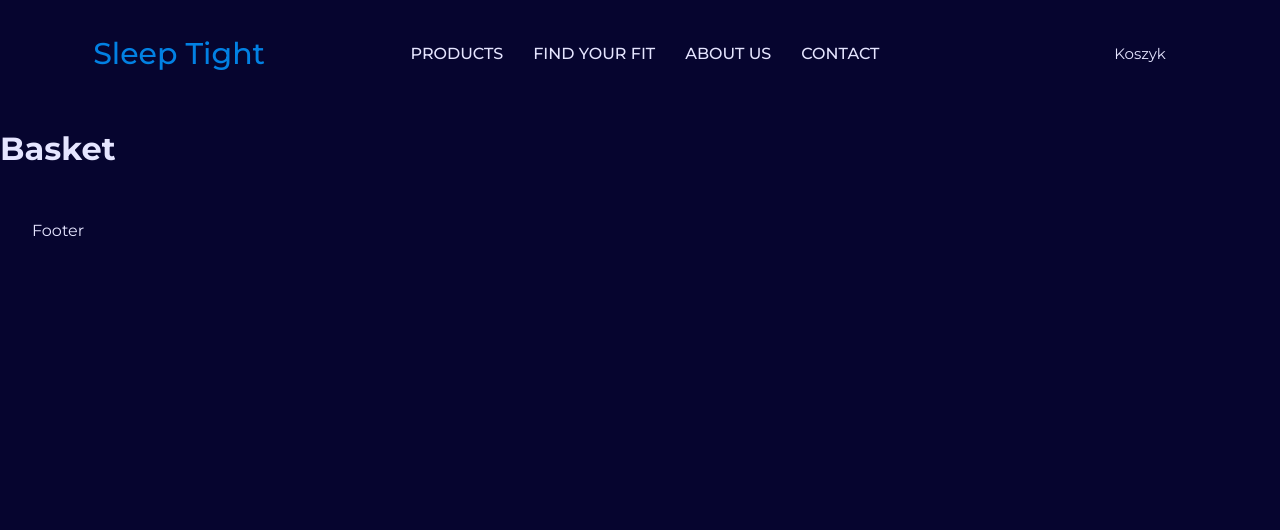
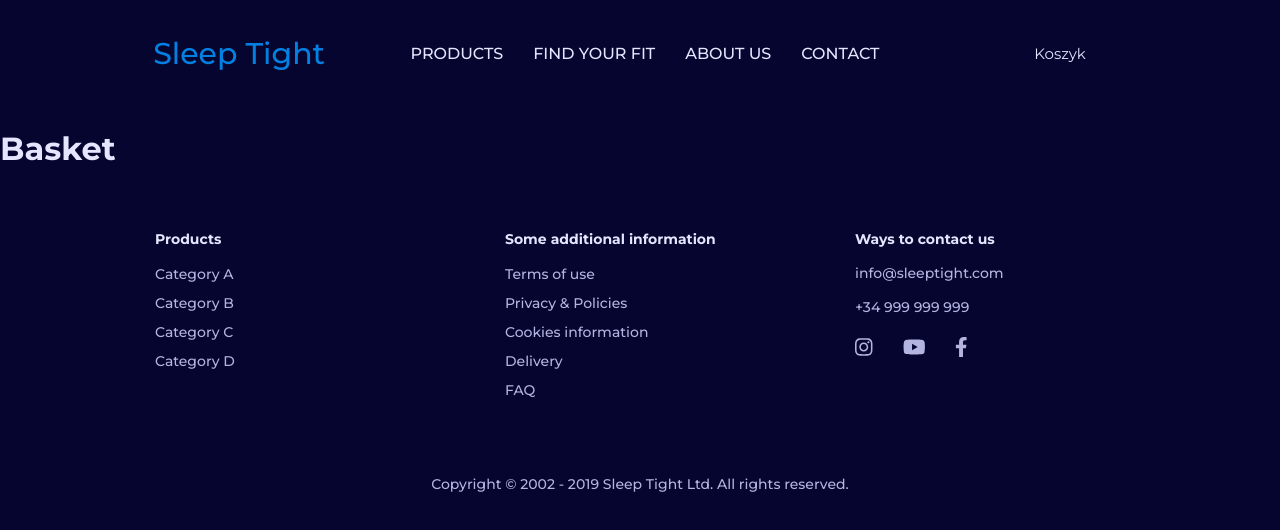
Before and after one commit to iasynetska/SleepTight, a React (Create React App) app: page /basket in a window 1280 px wide. Shown: the top 530 px of the page. Built offline with nearby package versions, Linux system fonts and the light colour scheme.

Commit message:
Added footer with links

```diff
--- a/public/styles.css
+++ b/public/styles.css
@@ -18,6 +18,9 @@ ul {
 /* ===== Navbar ===== */
 
 .navbar {
+    max-width: 1050px;
+    margin-right: auto;
+    margin-left: auto;
     padding: 1em;
     display: grid;
     grid-template-columns: 1fr 3fr 1fr;
@@ -249,7 +252,6 @@ ul {
 .products-block__heart {
     margin-right: 5px;
     font-size: 13px;
-    color: #09B7BE;
 }
 
 .products-block__price {
@@ -257,3 +259,77 @@ ul {
     font-size: 18px;
     font-weight: 500;
 }
+
+/* ===== Footer ===== */
+
+.footer {
+    margin-top: 30px;
+    margin-right: auto;
+    margin-left: auto;
+    max-width: 1050px;
+    color: #B4B4E1;
+}
+
+.footer a {
+    font-size: 14px;
+    font-weight: 500;
+    color: #B4B4E1;
+}
+
+.footer-block {
+    display: flex;
+    flex-wrap: wrap;
+    justify-content: center;
+}
+
+.footer-item {
+    width: 310px;
+    padding-left: 40px;
+    box-sizing: content-box;
+    text-align: left;
+}
+
+.footer-item__title {
+    font-size: 14px;
+    font-weight: 600;
+    color: #E5E5FF;
+}
+
+.footer-item ul {
+    padding-left: 0;
+}
+
+.footer-item li{
+    margin-top: 10px;
+}
+
+.footer-item__link:hover {
+ color: #09B7BE;
+}
+
+.footer-contact {
+    margin-top: 16px;
+    font-size: 14px;
+    font-weight: 500;
+}
+
+.footer-item__networks {
+    margin-top: 20px;
+    font-size: 20px;
+}
+
+.footer-item__networks span {
+    margin-right: 30px;
+}
+
+.footer-item__networks span:hover {
+    color: #09B7BE;
+    cursor: pointer;
+}
+
+.footer-copyright {
+    margin-top: 60px;
+    font-size: 14px;
+    font-weight: 500;
+    text-align: center;
+}
--- a/src/components/App.js
+++ b/src/components/App.js
@@ -12,13 +12,28 @@ class App extends React.Component {
             { value:'Contact', path:'/contact' }
         ];
 
+        let footerProductsLinks = [
+            { value:'Category A', path:'#' },
+            { value:'Category B', path:'#' },
+            { value:'Category C', path:'#' },
+            { value:'Category D', path:'#' }
+        ];
+
+        let footerInformationLinks = [
+            { value:'Terms of use', path:'#' },
+            { value:'Privacy & Policies', path:'#' },
+            { value:'Cookies information', path:'#' },
+            { value:'Delivery', path:'#' },
+            { value:'FAQ', path:'#' }
+        ];
+
         return (
             <React.Fragment>
                 <NavBar links={ links } />
-                <Footer />
+                <Footer productsLinks={ footerProductsLinks } informationLinks={ footerInformationLinks } />
             </React.Fragment>
         )
     }
-};
+}
 
 export default App;
--- a/src/components/Footer.js
+++ b/src/components/Footer.js
@@ -1,11 +1,70 @@
-import React from 'react'
+import React from 'react';
+import {
+    BrowserRouter as Router,
+    Link
+} from "react-router-dom";
+
+import {FontAwesomeIcon} from '@fortawesome/react-fontawesome';
+import {
+    faInstagram,
+    faYoutube,
+    faFacebookF
+    } from '@fortawesome/free-brands-svg-icons';
 
 class Footer extends React.Component {
     render() {
+        let productsLinksGroup = this.props.productsLinks.map((link, index) => {
+            let linkBuilder = <Link to={ link.path } className="footer-item__link">{ link.value }</Link>
+
+            return (
+                <li key={index}>
+                    { linkBuilder }
+                </li>
+            );
+        });
+
+        let informationLinksGroup = this.props.informationLinks.map((link, index) => {
+            let linkBuilder = <Link to={ link.path } className="footer-item__link">{ link.value }</Link>
+
+            return (
+                <li key={index}>
+                    { linkBuilder }
+                </li>
+            );
+        });
+
         return (
-        <div className="footer">
-            Footer
-        </div>
+            <Router>
+                <div className="footer">
+                    <div className="footer-block">
+                        <div className="footer-item">
+                            <div className="footer-item__title">Products</div>
+                            <ul>
+                                { productsLinksGroup }
+                            </ul>
+                        </div>
+                        <div className="footer-item">
+                            <div className="footer-item__title">Some additional information</div>
+                            <ul>
+                                { informationLinksGroup }
+                            </ul>
+                        </div>
+                        <div className="footer-item">
+                            <div className="footer-item__title">Ways to contact us</div>
+                            <div className="footer-item__mail footer-contact">info@sleeptight.com</div>
+                            <div className="footer-item__phone footer-contact">+34 999 999 999</div>
+                            <div className="footer-item__networks">
+                                <span><FontAwesomeIcon icon={faInstagram} /></span>
+                                <span><FontAwesomeIcon icon={faYoutube} /></span>
+                                <span><FontAwesomeIcon icon={faFacebookF} /></span>
+                            </div>
+                        </div>
+                    </div>
+                    <div className="footer-copyright">
+                        Copyright &copy; 2002 - 2019 Sleep Tight Ltd. All rights reserved.
+                    </div>
+                </div>
+            </Router>
         )
     }
 }
```
